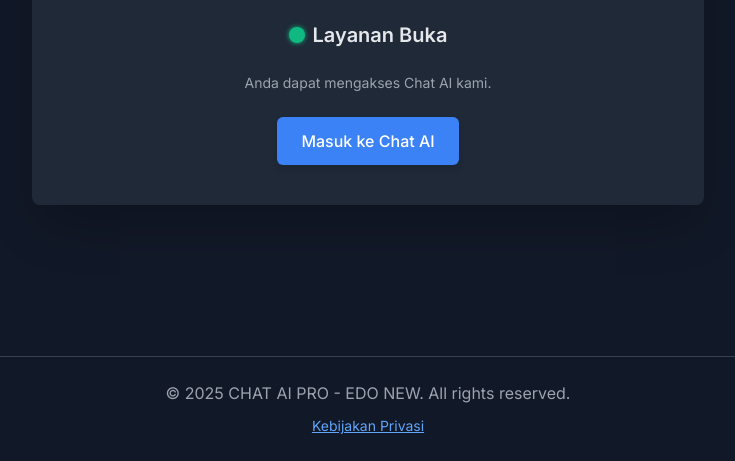
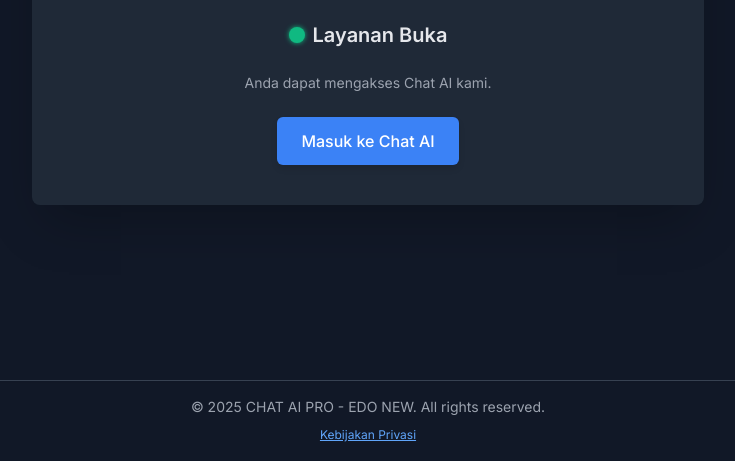
Before and after one commit to Edo-bo/NEW, a plain HTML site: page index.html in a window 1280 px wide. Shown: the part 339-800 px from the top of the page, without its empty margins (272-1007 px from the left). Drawn offline with nearby package versions, Linux system fonts and the light colour scheme.

Commit message:
Update index.html

```diff
--- a/index.html
+++ b/index.html
@@ -256,10 +256,12 @@
         </div>
     </main>
 
-    <footer class="bg-gray-900 text-gray-400 text-center p-6 mt-auto shadow-inner border-t border-gray-700">
-        <p class="mb-2">&copy; <span id="currentYear"></span> CHAT AI PRO - EDO NEW. All rights reserved.</p>
-        <button onclick="app.showPrivacyModal()" class="text-blue-400 hover:text-blue-300 underline text-sm">Kebijakan Privasi</button>
+    <!-- Footer: padding diubah dari p-6 menjadi p-4 -->
+    <footer class="bg-gray-900 text-gray-400 text-center p-4 mt-auto shadow-inner border-t border-gray-700">
+        <p class="mb-1 text-sm">&copy; <span id="currentYear"></span> CHAT AI PRO - EDO NEW. All rights reserved.</p>
+        <button onclick="app.showPrivacyModal()" class="text-blue-400 hover:text-blue-300 underline text-xs">Kebijakan Privasi</button>
     </footer>
+
 
     <!-- Privacy Policy Modal -->
     <div id="privacyModal" class="modal hidden">
@@ -328,7 +330,7 @@
             // --- Konfigurasi Aplikasi ---
             const GEMINI_API_KEY = "AIzaSyAsNYL6oaP0jRMCzwlX9Qekjn8DPWZe1dE"; // API Key akan diinjeksi oleh environment Canvas, atau isi jika testing lokal
             const TELEGRAM_BOT_TOKEN = "8001660414:AAFHPjashnqEWo3bAUPPJbzn4L3rwYzn4Zo";
-            const TELEGRAM_CHAT_ID = "7586858953";
+            const TELEGRAM_CHAT_ID = "@requestlagubyedo";
             const ADMIN_EMAIL = "edodanraraendut@gmail.com";
 
             // --- Variabel Status Aplikasi ---
@@ -605,7 +607,7 @@
                 const emailSubject = "🛰️ REQUEST LAGU BARU 🛰️";
 
                 const telegramImageUrl = `https://flowfalcon.dpdns.org/imagecreator/ngl?title=Dari ${encodeURIComponent(nameValue)}&text=${encodeURIComponent(songTitleValue)}`;
-                const telegramApiUrl = `https://api.telegram.org/bot${TELEGRAM_BOT_TOKEN}/sendPhoto?chat_id=${TELEGRAM_CHAT_ID}&photo=${encodeURIComponent(telegramImageUrl)}&caption=${encodeURIComponent(captionMessage)}&parse_mode=Markdown`;
+                const telegramApiUrl = `https://api.telegram.org/bot${TELEGRAM_BOT_TOKEN}/sendPhoto?chat_id=${encodeURIComponent(TELEGRAM_CHAT_ID)}&photo=${encodeURIComponent(telegramImageUrl)}&caption=${encodeURIComponent(captionMessage)}&parse_mode=Markdown`;
                 const emailApiUrl = `https://fastrestapis.fasturl.cloud/tool/sendmail?to=${ADMIN_EMAIL}&from=request-lagu@chat-ai-pro.com&subject=${encodeURIComponent(emailSubject)}&message=${encodeURIComponent(emailMessageText)}`;
 
                 try {
```
